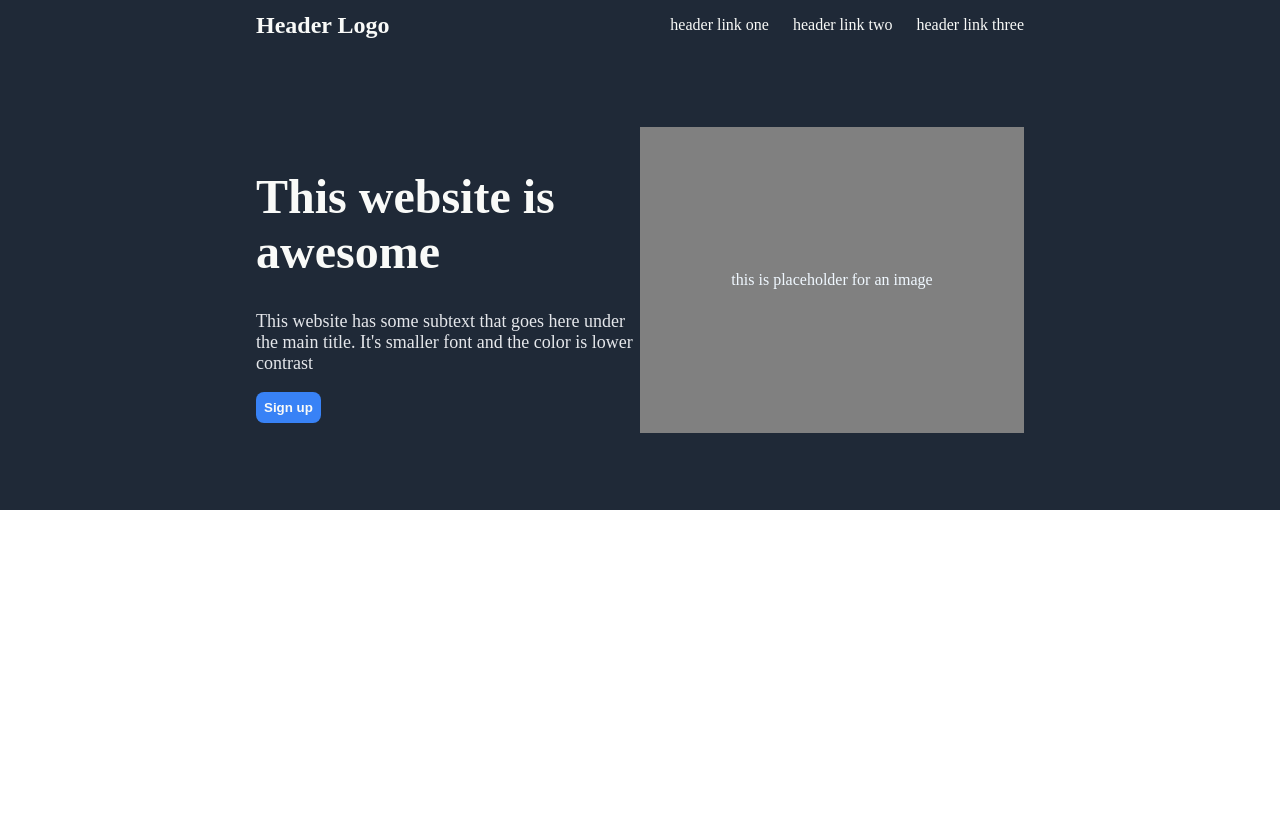
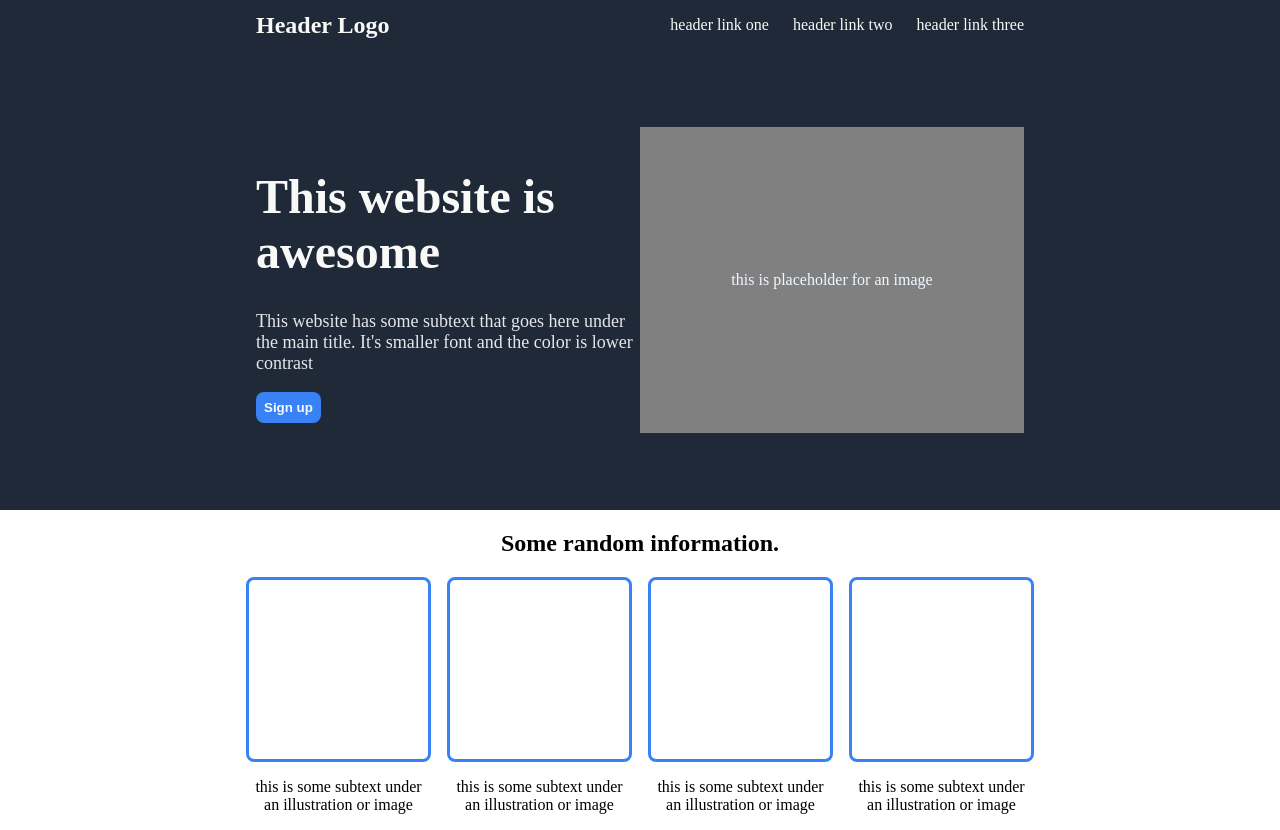
Before and after one commit to Imjustnelvin/Project-Landing-Page, a plain HTML site: page index.html in a window 1280 px wide. Before the commit the page ends 800 px from the top, so only its background shows below. Drawn offline with Linux system fonts and the light colour scheme.

Commit message:
added top-main

```diff
--- a/index.html
+++ b/index.html
@@ -30,13 +30,39 @@
 					<button>Sign up</button>
 				</div>
 				<div class="card-2">
-					<!--IMAGE PLACE HOLDER-->
 					<span>this is placeholder for an image</span>
 				</div>
 		</div>
 	</div>
 	<!--end of header-->
-	<div class="main"></div>
+	<div class="main">
+		<div class="top-main">
+			<div class="main-header">
+				<span><h2>Some random information.</h2></span>
+			</div>
+			<div class="main-boxes">
+				<div class="maincard-1 card">
+					<div class="box-1"></div>
+					<p>this is some subtext under an illustration or image</p>
+				</div>
+				<div class="maincard-2 card">
+					<div class="box-2"></div>
+					<p>this is some subtext under an illustration or image</p>
+				</div>
+				<div class="maincard-3 card">
+					<div class="box-3"></div>
+					<p>this is some subtext under an illustration or image</p>
+				</div>
+				<div class="maincard-4 card">
+					<div class="box-4"></div>
+					<p>this is some subtext under an illustration or image</p>
+				</div>
+			</div>
+		</div>
+		<!--end of top main-->
+		<div class="bot-main"></div>
+	</div>
+	<!--end of main-->
 	<div class="footer"></div>
 </body>
 </html>
--- a/style.css
+++ b/style.css
@@ -2,7 +2,7 @@
 	box-sizing: border-box;
 }
 
-body {
+body, .main{
 	margin: 0;
 	display: flex;
 	flex-direction: column;
@@ -72,3 +72,35 @@ ul, li {
 .card-2 span {
 	color: aliceblue;
 }
+
+.top-main {
+	display: flex;
+	flex-direction: column;
+	align-items: center;
+	justify-content: center;
+	padding: 0 20%;
+}
+
+.main-boxes {
+	display: flex;
+	gap: 16px;
+}
+
+.main-boxes .card div {
+height: 185px;
+width: 185px;
+border: 3px solid #3882f6;
+border-radius: 8px;
+}
+
+.card p {
+	height: auto;
+	width: 185px;
+	text-align: center;
+}
+
+.main-boxes .card {
+	display: flex;
+	flex-direction: column;
+	align-items: center;
+}
```
